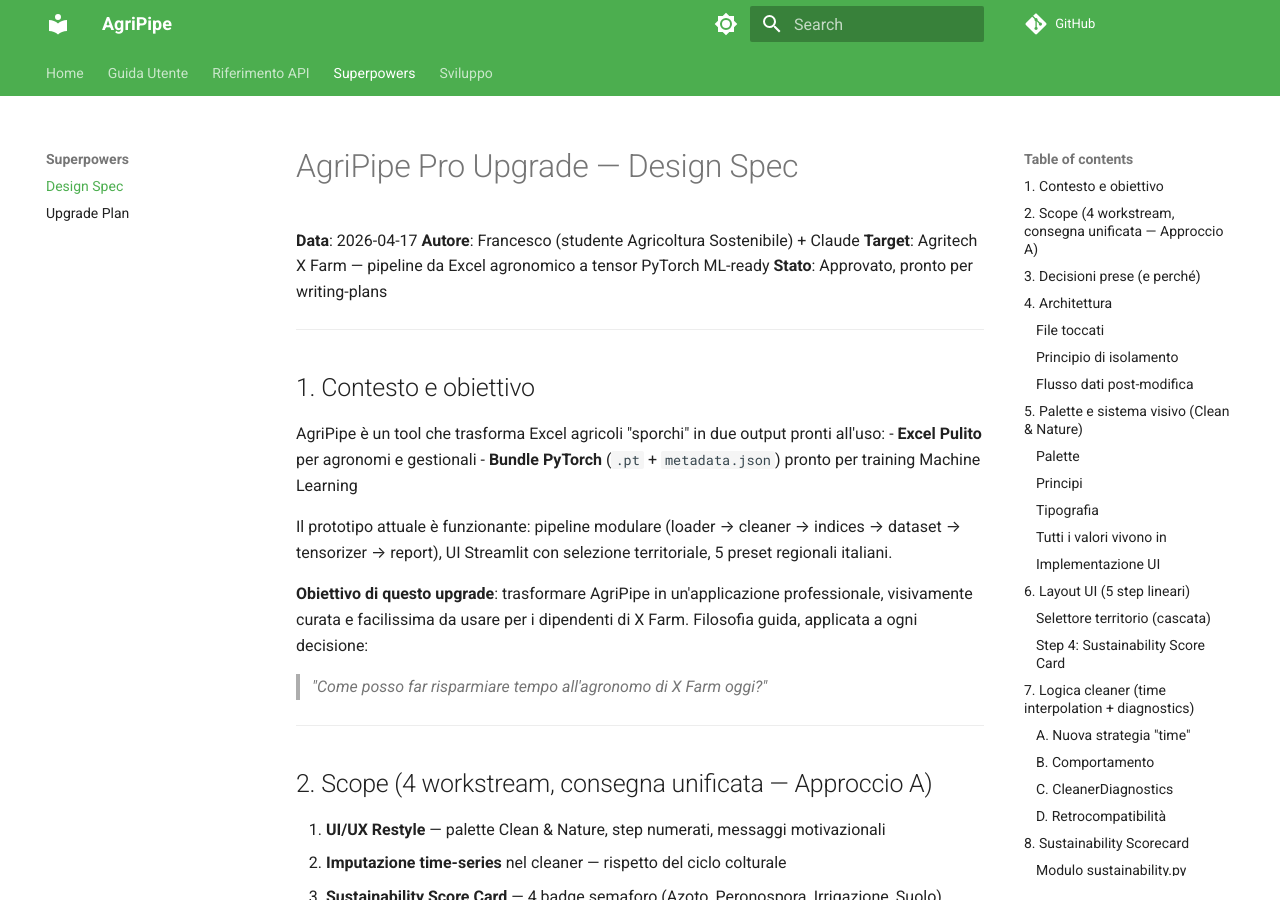
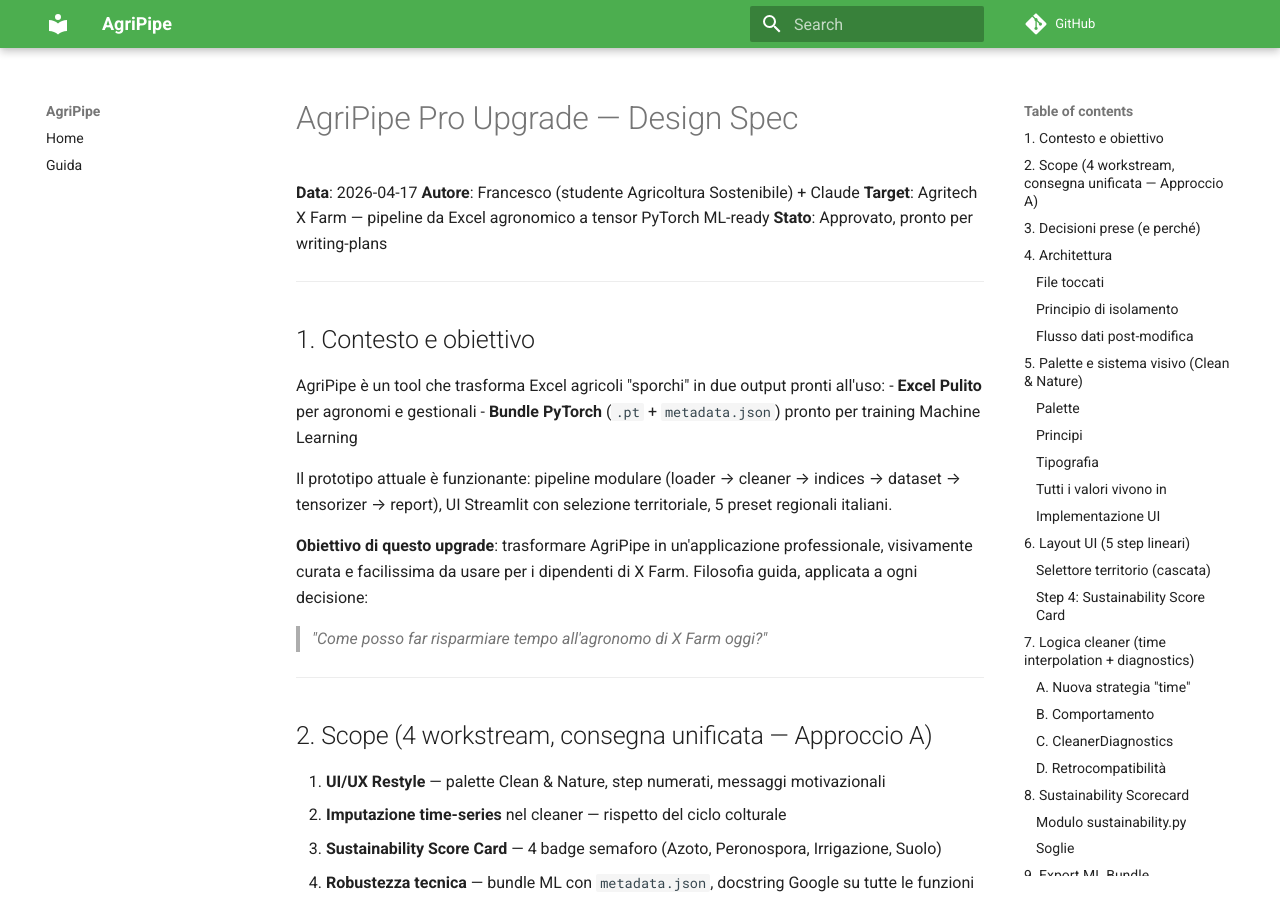
Before and after one commit to francesco5252/agripipe, an MkDocs documentation site: the page built from docs/superpowers/specs/2026-04-17-agripipe-pro-upgrade-design.md, in a window 1280 px wide and 900 px high. Built offline with MkDocs 1.6.1 and Material for MkDocs 9.7.7, drawn with Linux system fonts in a browser that asks for light colours; comment, search, counter and statistics services are not loaded.

Commit message:
fix(docs): minimal mkdocs.yml to debug CI failure

```diff
--- a/mkdocs.yml
+++ b/mkdocs.yml
@@ -1,50 +1,27 @@
-site_name: AgriPipe
-site_description: AgriPipe data pipeline
-site_author: Francesco
-repo_url: https://github.com/francesco5252/agripipe
+"site_name": "AgriPipe"
+"site_description": "Data pipeline"
+"site_author": "Francesco"
+"repo_url": "https://github.com/francesco5252/agripipe"
 
-theme:
-  name: material
-  palette:
-    - media: "(prefers-color-scheme: light)"
-      scheme: default
-      primary: green
-      accent: light green
-      toggle:
-        icon: material/brightness-7
-        name: Passa al tema scuro
-    - media: "(prefers-color-scheme: dark)"
-      scheme: slate
-      primary: green
-      accent: light green
-      toggle:
-        icon: material/brightness-4
-        name: Passa al tema chiaro
-  features:
-    - navigation.tabs
-    - navigation.sections
-    - navigation.top
-    - search.suggest
-    - search.highlight
-    - content.code.copy
+"theme":
+  "name": "material"
+  "palette":
+    - "media": "(prefers-color-scheme: light)"
+      "scheme": "default"
+      "primary": "green"
+      "accent": "light green"
+    - "media": "(prefers-color-scheme: dark)"
+      "scheme": "slate"
+      "primary": "green"
+      "accent": "light green"
 
-plugins:
-  - search
-  - mkdocstrings:
-      handlers:
-        python:
-          paths: [src]
+"plugins":
+  - "search"
+  - "mkdocstrings":
+      "handlers":
+        "python":
+          "paths": ["src"]
 
-nav:
-  - Home: index.md
-  - Guida Utente:
-    - Quickstart: getting-started.md
-    - Configurazione Pipeline: configuration.md
-  - Riferimento API:
-    - Loader: api/loader.md
-    - Cleaner: api/cleaner.md
-    - Tensorizer: api/tensorizer.md
-  - Superpowers:
-    - Design Spec: superpowers/specs/2026-04-17-agripipe-pro-upgrade-design.md
-    - Upgrade Plan: superpowers/plans/2026-04-18-agripipe-pro-upgrade.md
-  - Sviluppo: contributing.md
+"nav":
+  - "Home": "index.md"
+  - "Guida": "getting-started.md"
```
